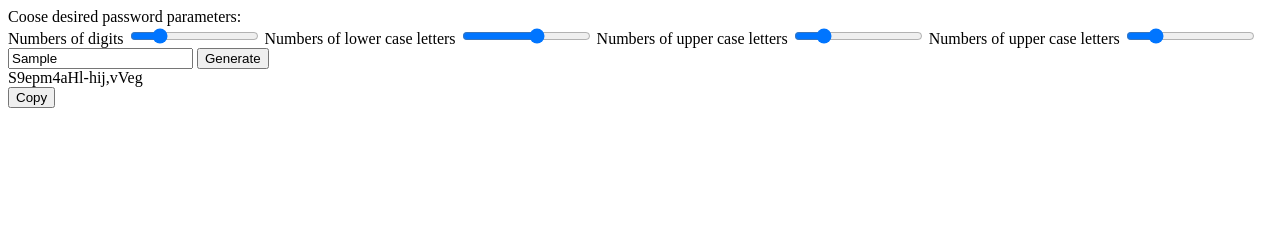
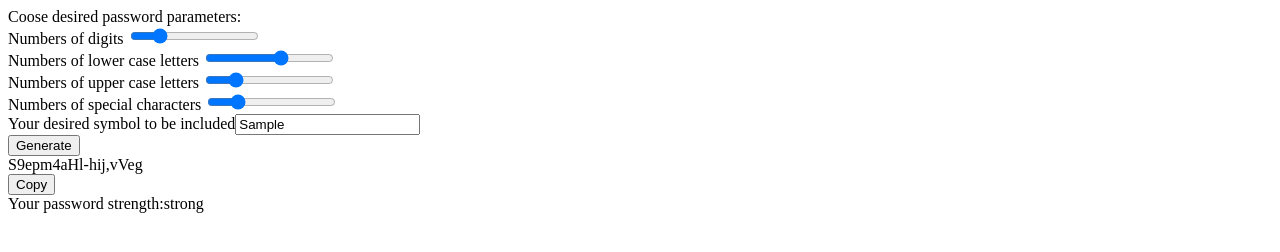
Before and after one commit to nevtemu/password, a plain HTML site: page index.html in a window 1280 px wide. Both pictures are taken after typing "Sample" into the empty fields and a click on the button "Generate". Drawn offline with Linux system fonts and the light colour scheme.

Commit message:
Added copy to clipboard button. Added password strength check

```diff
--- a/index.html
+++ b/index.html
@@ -5,18 +5,19 @@
     <meta name="viewport" content="width=device-width, initial-scale=1.0">
     <meta http-equiv="X-UA-Compatible" content="ie=edge">
     <title>Random password generator</title>
-    <script src="./script.js"></script>
+    <script src="./script.js" defer></script>
     <link rel="stylesheet" href="./style.css">
+    <link rel="shortcut icon" href="./src/favicon.png" type="image/x-icon">
 </head>
 <body>
     <div class="heading">Coose desired password parameters:</div>
-    <label for="number">Numbers of digits</label> <input type="range" name="number" id="number" value="2" min="0" max="10">
-    <label for="lowerCase">Numbers of lower case letters</label> <input type="range" name="lowerCase" id="lowerCase" value="6" min="0" max="10">
-    <label for="upperCase">Numbers of upper case letters</label> <input type="range" name="upperCase" id="upperCase" value="2" min="0" max="10">
-    <label for="special">Numbers of upper case letters</label> <input type="range" name="special" id="special" value="2" min="0" max="10">
-    <label for="own"></label><input type="text" name="own" id="own">
+    <label for="number">Numbers of digits</label> <input type="range" name="number" id="number" value="2" min="0" max="10"> <br>
+    <label for="lowerCase">Numbers of lower case letters</label> <input type="range" name="lowerCase" id="lowerCase" value="6" min="0" max="10"> <br>
+    <label for="upperCase">Numbers of upper case letters</label> <input type="range" name="upperCase" id="upperCase" value="2" min="0" max="10"> <br>
+    <label for="special">Numbers of special characters</label> <input type="range" name="special" id="special" value="2" min="0" max="10"> <br>
+    <label for="own">Your desired symbol to be included</label><input type="text" name="own" id="own"> <br>
     <input type="button" value="Generate" onclick="generate()">
-    <div class="output" id="output"></div><input type="button" value="Copy" onclick="">
-    <div class="strength"></div>
+    <div class="output" id="output"></div><input type="button" value="Copy" onclick="copy()">
+    <div class="strength"><span>Your password strength:</span><span id="strength">No password</span></div>
 </body>
 </html>
--- a/script.js
+++ b/script.js
@@ -1,3 +1,5 @@
+const password = document.querySelector("#output");
+const strength = document.querySelector("#strength");
 function generateRandom (what, howMany) {
     let out = "";
     let charLength, charPosition;
@@ -44,16 +46,27 @@ function generate (){
     let own = document.querySelector("#own").value;
     let str = generateRandom('number', number) + generateRandom('lowerCase', lowerCase) + generateRandom('upperCase', upperCase) + generateRandom('special', special) + own;
     let arr = str.split("");
-    shuffle(arr)
+    shuffle(arr);
     str = arr.join("");
-    output(str)
+    output(str);
+    checkStrength(str);
 }
-function output (password){
-    document.querySelector("#output").innerHTML = password;
+function output (pass){
+    password.innerHTML = pass;
 }
-// let str;
-// str = generateRandom('number', 10) + generateRandom('lowerCase', 10) + generateRandom('upperCase', 10) + generateRandom('special', 10);
-// let arr = str.split("");
-// shuffle(arr)
-// str = arr.join("");
-// console.log(str)
+function copy() {
+    navigator.clipboard.writeText(password.innerHTML)
+    .then(() => {}, (err) =>console.error('When copied, got error:', err));
+}
+function checkStrength (pass){
+    const strong = new RegExp("^(?=.*[a-z])(?=.*[A-Z])(?=.*[0-9])(?=.*[!@#%\-\/\;\:\>\<\=\_\`\~\"\|\{\}\$\?\^\*\+\.\&\'\,])(?=.{8,})");//missing \[]
+    const medium = new RegExp("^(((?=.*[a-z])(?=.*[A-Z]))|((?=.*[a-z])(?=.*[0-9]))|((?=.*[A-Z])(?=.*[0-9])))(?=.{8,})");
+    const weak = new RegExp("^(?=.{6,})");
+    const veryWeak = new RegExp("^(?=.{1,})");
+    console.log(strong.test(pass))
+    if (strong.test(pass)){strength.innerHTML="strong"}
+    else if (medium.test(pass)){strength.innerHTML="medium"}
+    else if (weak.test(pass)){strength.innerHTML="weak"}
+    else if (veryWeak.test(pass)){strength.innerHTML="very weak"}
+    else {strength.innerHTML="no password"}
+}
```
Also changed, not shown: src/favicon.png (added).
